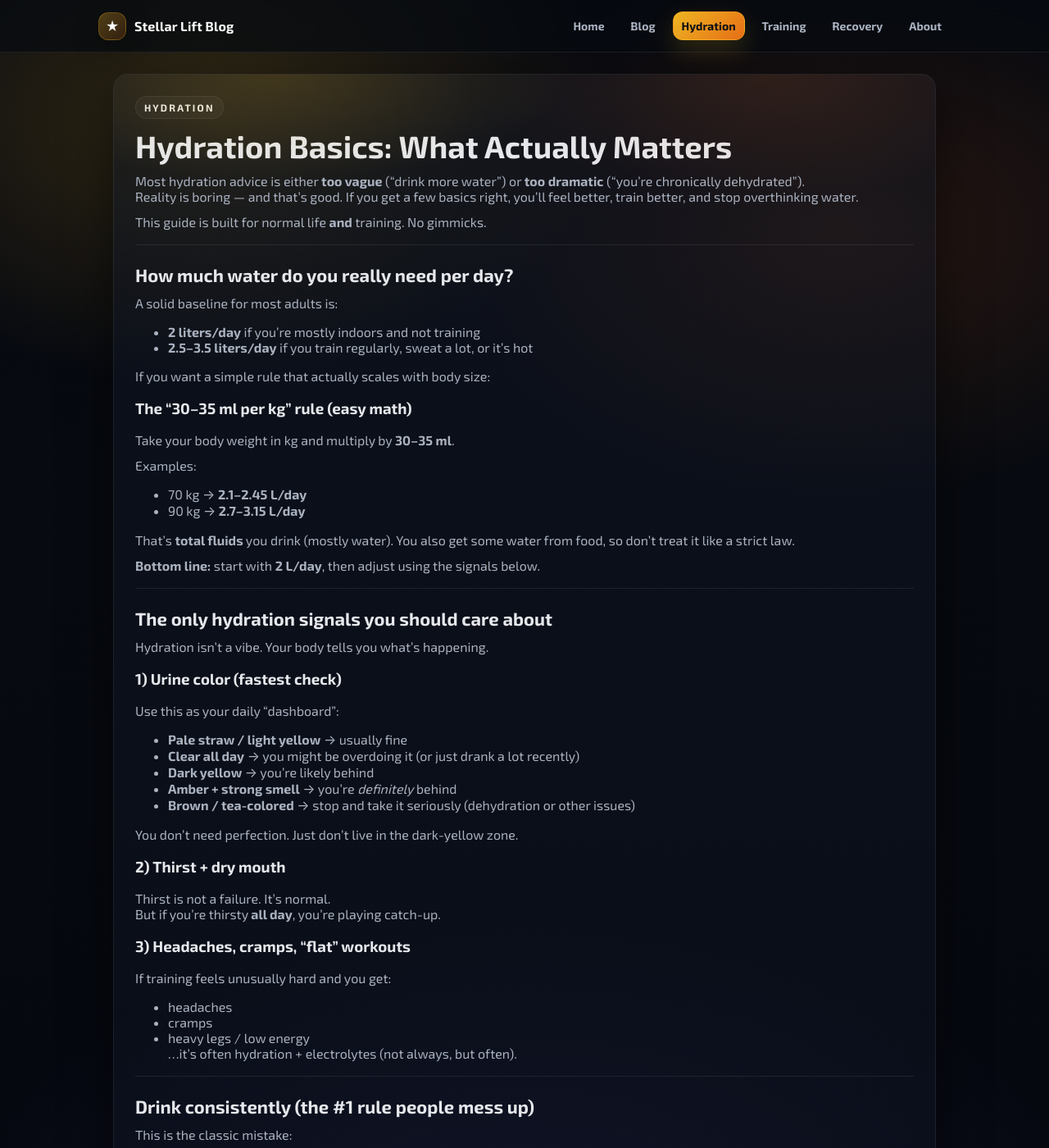
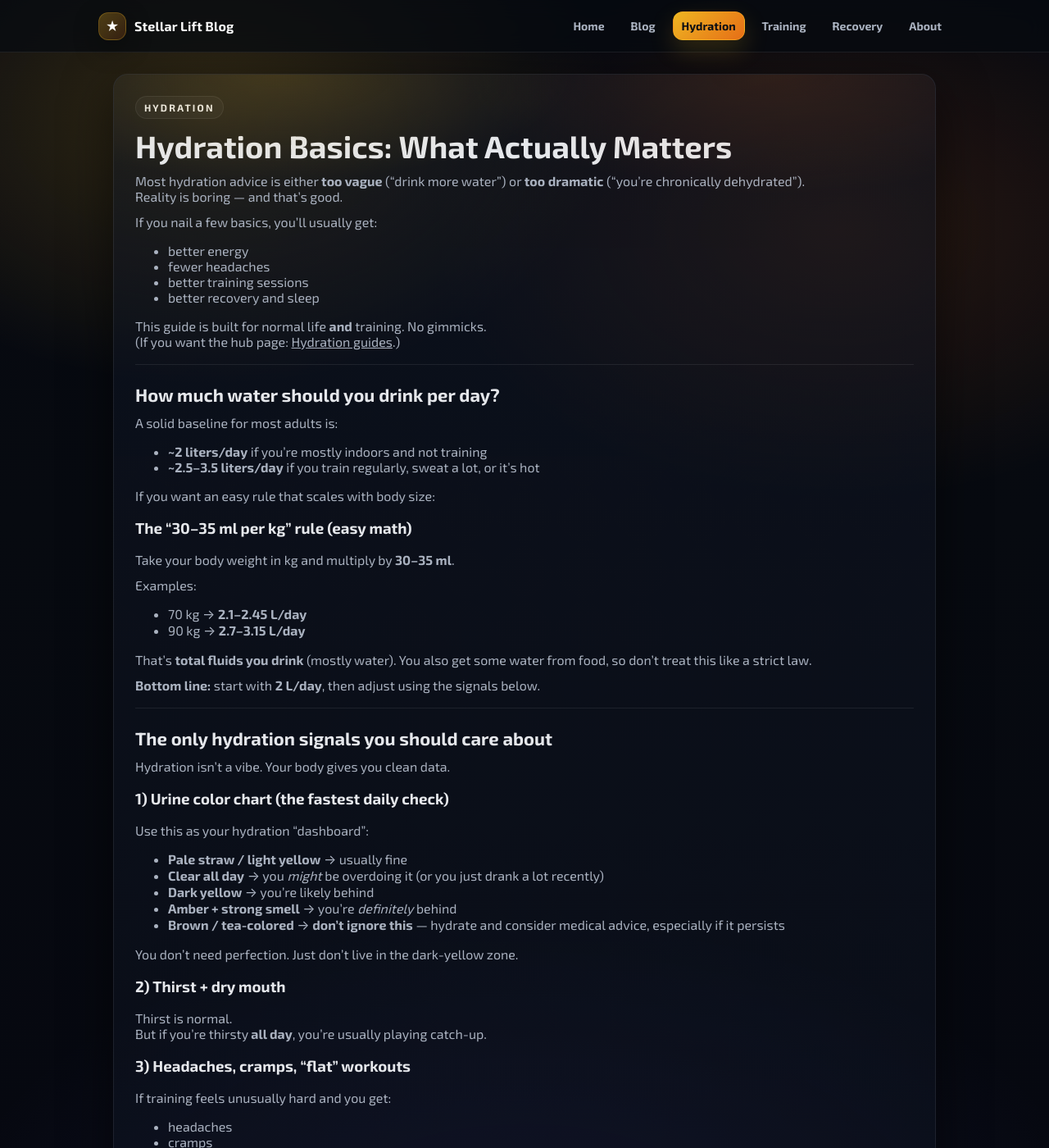
Before and after one commit to AntczakEI/stellarlift-blog, a Jekyll site: the page built from _posts/2026-02-16-hydration-basics.md, in a window 1280 px wide and 1400 px high. Shown: the whole window at 82% size. Built offline with Jekyll 4.4.1, drawn with Linux system fonts in a browser that asks for light colours; some of the changed text lies outside the part shown.

Commit message:
Update 2026-02-16-hydration-basics.md

```diff
--- a/_posts/2026-02-16-hydration-basics.md
+++ b/_posts/2026-02-16-hydration-basics.md
@@ -3,6 +3,7 @@
 title: "Hydration Basics: What Actually Matters"
 description: "A practical hydration guide: how much water you need, urine color chart, electrolytes, and training-day rules."
 categories: [hydration]
+permalink: /hydration/hydration-basics/
 ---
 
 <p class="eyebrow">Hydration</p>
@@ -10,20 +11,27 @@
 # Hydration Basics: What Actually Matters
 
 Most hydration advice is either **too vague** (“drink more water”) or **too dramatic** (“you’re chronically dehydrated”).
-Reality is boring — and that’s good. If you get a few basics right, you’ll feel better, train better, and stop overthinking water.
+Reality is boring — and that’s good.
+
+If you nail a few basics, you’ll usually get:
+- better energy
+- fewer headaches
+- better training sessions
+- better recovery and sleep
 
 This guide is built for normal life **and** training. No gimmicks.
+(If you want the hub page: <a href="/hydration/">Hydration guides</a>.)
 
 ---
 
-## How much water do you really need per day?
+## How much water should you drink per day?
 
 A solid baseline for most adults is:
 
-- **2 liters/day** if you’re mostly indoors and not training
-- **2.5–3.5 liters/day** if you train regularly, sweat a lot, or it’s hot
+- **~2 liters/day** if you’re mostly indoors and not training
+- **~2.5–3.5 liters/day** if you train regularly, sweat a lot, or it’s hot
 
-If you want a simple rule that actually scales with body size:
+If you want an easy rule that scales with body size:
 
 ### The “30–35 ml per kg” rule (easy math)
 Take your body weight in kg and multiply by **30–35 ml**.
@@ -32,7 +40,7 @@
 - 70 kg → **2.1–2.45 L/day**
 - 90 kg → **2.7–3.15 L/day**
 
-That’s **total fluids** you drink (mostly water). You also get some water from food, so don’t treat it like a strict law.
+That’s **total fluids you drink** (mostly water). You also get some water from food, so don’t treat this like a strict law.
 
 **Bottom line:** start with **2 L/day**, then adjust using the signals below.
 
@@ -40,22 +48,22 @@
 
 ## The only hydration signals you should care about
 
-Hydration isn’t a vibe. Your body tells you what’s happening.
+Hydration isn’t a vibe. Your body gives you clean data.
 
-### 1) Urine color (fastest check)
-Use this as your daily “dashboard”:
+### 1) Urine color chart (the fastest daily check)
+Use this as your hydration “dashboard”:
 
 - **Pale straw / light yellow** → usually fine
-- **Clear all day** → you might be overdoing it (or just drank a lot recently)
+- **Clear all day** → you *might* be overdoing it (or you just drank a lot recently)
 - **Dark yellow** → you’re likely behind
 - **Amber + strong smell** → you’re *definitely* behind
-- **Brown / tea-colored** → stop and take it seriously (dehydration or other issues)
+- **Brown / tea-colored** → **don’t ignore this** — hydrate and consider medical advice, especially if it persists
 
 You don’t need perfection. Just don’t live in the dark-yellow zone.
 
 ### 2) Thirst + dry mouth
-Thirst is not a failure. It’s normal.
-But if you’re thirsty **all day**, you’re playing catch-up.
+Thirst is normal.
+But if you’re thirsty **all day**, you’re usually playing catch-up.
 
 ### 3) Headaches, cramps, “flat” workouts
 If training feels unusually hard and you get:
@@ -68,7 +76,7 @@
 
 ## Drink consistently (the #1 rule people mess up)
 
-This is the classic mistake:
+Classic mistake:
 
 > You drink almost nothing all day, then try to “fix it” at night.
 
@@ -78,22 +86,22 @@
 - still feeling dry the next day
 
 ### A simple daily pattern that works
-You don’t need a schedule app. Just anchor drinks to moments:
+You don’t need a schedule app. Anchor drinks to moments:
 
 - **Morning:** 300–500 ml within 60 minutes of waking
 - **Midday:** 500–800 ml between lunch and afternoon
 - **Evening:** top up, but don’t chug right before bed
 
-If you do that, you’re already ahead of 90% of people.
+Do that and you’re already ahead of most people.
 
 ---
 
-## Hydration on training days (what to do before, during, after)
+## Hydration on training days (before, during, after)
 
-### Before training (2 hours)
+### Before training (within ~2 hours)
 Aim for:
 - **500 ml** in the 2 hours before training
-- plus **another 200–300 ml** if it’s hot or you sweat a lot
+- plus **200–300 ml** if it’s hot or you sweat a lot
 
 ### During training
 You don’t need to micromanage.
@@ -105,25 +113,27 @@
 - **500–750 ml** after
 - more if you’re drenched or training was long/hot
 
-If you want the “serious” version:
+If you want the “serious” signal:
 - weigh yourself before and after training
 - **each 1 kg lost ≈ 1 liter** fluid deficit
-You don’t need to replace it instantly, but it’s a clean signal.
+You don’t need to replace it instantly, but it’s clean data.
+
+(Training context page is here: <a href="/training/">Training guides</a>.)
 
 ---
 
 ## Do you need electrolytes?
 
 Most people don’t need electrolytes every day.
-But they **do** matter in specific situations.
+But they **do** matter in specific situations — especially for workouts.
 
 ### Electrolytes help when:
-- you sweat a lot (visible sweat, soaked shirt)
+- you sweat a lot (soaked shirt)
 - it’s hot
 - sessions are long (60–90+ minutes)
 - you train 2x/day
 - you get headaches/cramps after training
-- you feel “wired but weak” (common when dehydrated)
+- you feel “wired but weak” (common when you’re low on fluids + salt)
 
 ### When electrolytes are usually unnecessary:
 - normal day, light activity
@@ -157,21 +166,21 @@
 
 ---
 
-## A practical hydration plan you can follow (no tracking needed)
+## A practical hydration plan (no tracking needed)
 
 If you want a dead-simple plan:
 
 1. Start at **2 liters/day**
 2. Add **+500 ml** on training days
 3. Add **+500–1000 ml** on hot days or heavy sweat days
-4. Use urine color as the daily check
+4. Use the **urine color chart** as the daily check
 5. Use electrolytes **only** when sweat + performance says you need them
 
 That’s it.
 
 ---
 
-## Quick FAQ (Real answers)
+## Hydration FAQ
 
 ### Is 2 liters of water a day enough?
 For many people, yes — **as a baseline**. If you train, sweat heavily, or it’s hot, you’ll often need more.
@@ -180,7 +189,7 @@
 The simplest signs: **dark urine**, frequent thirst, headaches, cramps, and unusually “flat” workouts.
 
 ### What’s the best time to drink water?
-All day, but the best strategy is to **drink consistently** instead of trying to catch up at night.
+All day — but the best strategy is to **drink consistently** instead of trying to catch up at night.
 
 ### Do electrolytes hydrate you better than water?
 They help when you’re losing a lot of salt through sweat. Otherwise, plain water + normal food is enough.
```
Also changed, not shown: other parts of _posts/2026-02-16-hydration-basics.md (+1 -2 lines).
